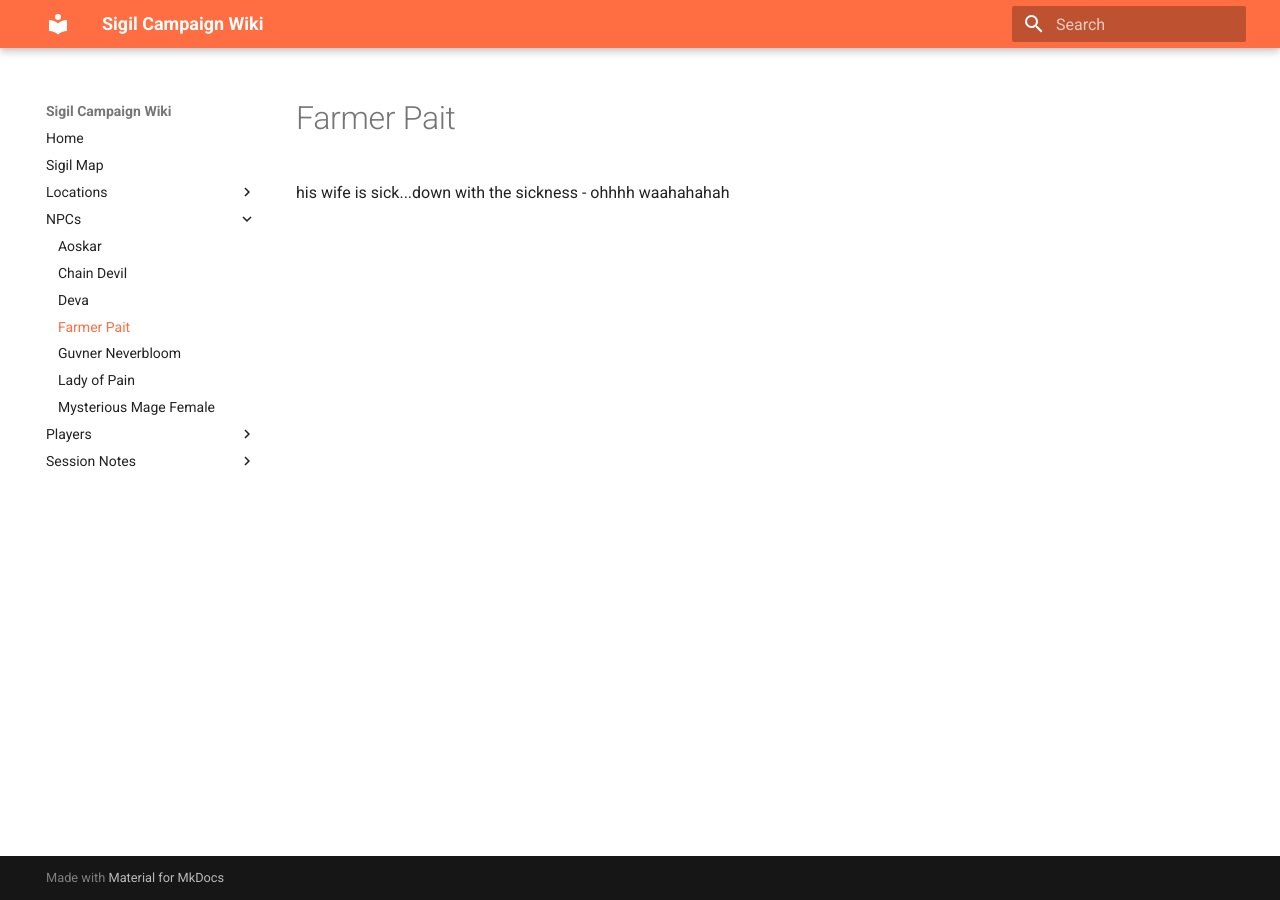
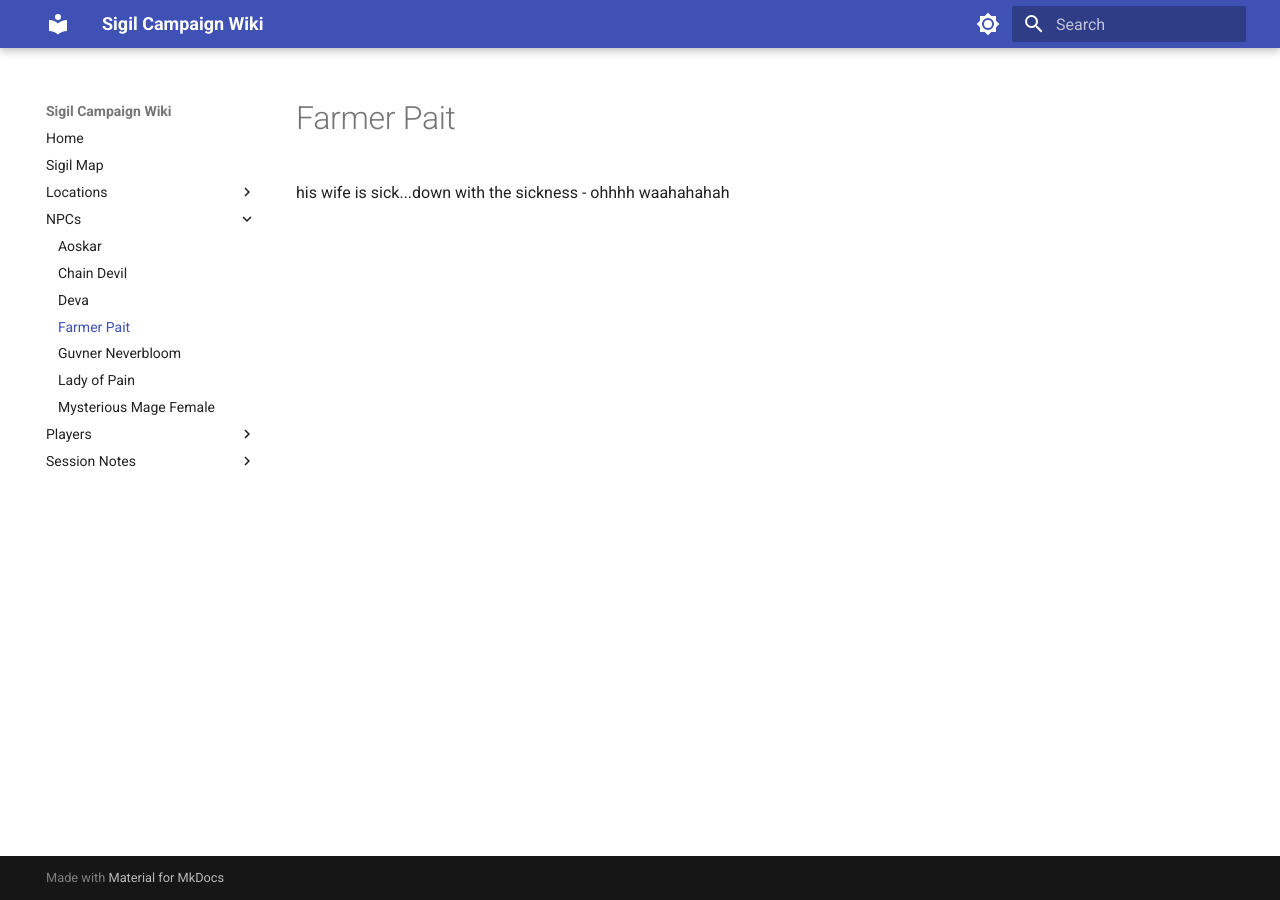
Before and after one commit to backstabbery-DnD/Sigil-Campaign, an MkDocs documentation site: the page built from docs/NPCs/Farmer Pait.md, in a window 1280 px wide. Built offline with MkDocs 1.6.1 and Material for MkDocs 9.7.7, drawn with Linux system fonts in a browser that asks for light colours.

Commit message:
dark light mode

```diff
--- a/mkdocs.yml
+++ b/mkdocs.yml
@@ -4,5 +4,20 @@
 theme:
     name: material
     palette:
-      primary: deep orange
-      accent: amber
+      # Light mode settings
+      - media: "(prefers-color-scheme: light)"
+        scheme: default
+        primary: indigo
+        accent: indigo
+        toggle:
+          icon: material/brightness-7
+          name: switch to dark mode
+
+      # Dark mode settings
+      - media: "(prefers-color-scheme: dark)"
+        scheme: slate
+        primary: red
+        accent: red
+        toggle:
+          icon: material/brightness-4
+          name: Switch to light mode
```
